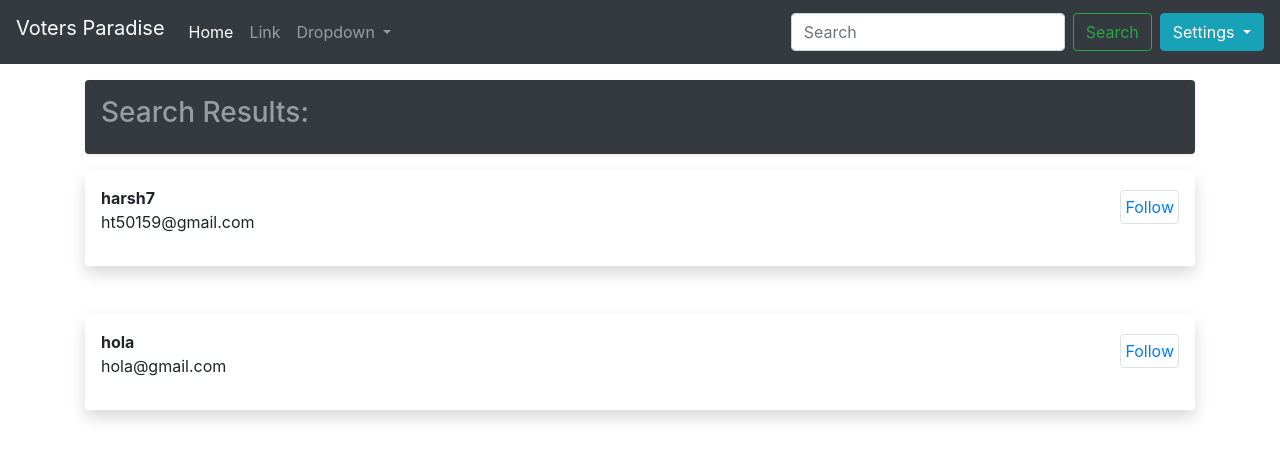
After one commit to pruthvi03/voting_question, a Django app: template votersparadise/polls/templates/search.html in a window 1280 px wide. The commit adds this page. Shown: the top 460 px of the page. Run offline with Django 3.2, Linux system fonts and the light colour scheme; a user stored in the database is signed in; data comes from the database, SQL or seed files in the repository; tables that the repository leaves empty hold one stand-in row (values such as "Sample post"); the template is opened without the code that fills it: values that come from a table or form of the project are taken from there, most other values are stand-ins (such as "Sample title", 1, 10 or a date in 2020); some libraries are stand-ins or nearby versions.

Commit message:
added search functionality

```diff
--- a/votersparadise/polls/admin.py
+++ b/votersparadise/polls/admin.py
@@ -1,6 +1,7 @@
 from django.contrib import admin
-from .models import UserFollowing,QuestionTable
+from .models import UserFollowing,QuestionTable,Groupcode
 # Register your models here.
 
 admin.site.register(UserFollowing)
 admin.site.register(QuestionTable)
+admin.site.register(Groupcode)
--- a/votersparadise/polls/templates/layout.html
+++ b/votersparadise/polls/templates/layout.html
@@ -49,30 +49,13 @@
       </li>
 
     </ul>
-    <form class="form-inline my-2 my-lg-0">
-      <input class="form-control mr-sm-2" type="search" placeholder="Search" aria-label="Search">
+    <form method="get" action="/search" class="form-inline my-2 my-lg-0">
+      <input class="form-control mr-sm-2" type="search" placeholder="Search" aria-label="Search" name="search" id="search">
       <button class="btn btn-outline-success my-2 my-sm-0" type="submit">Search</button>
       {% if user.is_authenticated %}
+      {%block navbar%}
 
-      <div class="dropdown">
-        <button class="btn btn-info dropdown-toggle ml-2" type="button" id="dropdownMenuButton" data-toggle="dropdown" aria-haspopup="true" aria-expanded="false">
-          Settings
-        </button>
-        <div class="dropdown-menu dropdown-menu-right" aria-labelledby="dropdownMenuButton">
-          <div class="col">
-                  <div class="d-flex justify-content-center">
-                    <img class="rounded-circle" src="C:/Users/ht501/OneDrive/Desktop/python project/django_voting/voting-questtion/votersparadise/polls/templates/1.jpg">
-                    <br><label>{{request.user}}</label>
-                  </div>
-
-                  <a class="dropdown-item border rounded my-1" href="/logout">Profile</a>
-                  <a class="dropdown-item border rounded my-1" href="/logout">Following</a>
-                  <a class="dropdown-item border rounded my-1" href="/logout">Followers</a>
-                  <a class="dropdown-item border rounded my-1" href="/logout">Logout</a>
-          </div>
-        </div>
-      </div>
-
+      {%endblock%}
 
       {% else %}
       <button type="button" class="btn btn-outline-success ml-1 my-2 my-sm-0" data-toggle="modal" data-target="#Loginmodal">
@@ -100,7 +83,17 @@
 {%endblock%}
 </head>
 <body>
-  {%block question%}
+  {% if user.is_authenticated %}
+
+    {%block question%}
+    {%endblock%}
+  {%else%}
+
+    {%block welcome%}
+    {%endblock%}
+
+  {%endif%}
+  {%block scripts%}
   {%endblock%}
   <!-- Optional JavaScript -->
   <!-- jQuery first, then Popper.js, then Bootstrap JS -->
--- /dev/null
+++ b/votersparadise/polls/templates/search.html
@@ -0,0 +1,87 @@
+{% extends 'layout.html' %}
+
+{% block title %}Search Results{% endblock %}
+
+{%block style%}
+    <style>
+        @media (min-width: 768px)
+        .container,.container-md, .container-sm {
+            max-width: 720px;
+        }
+        @media (min-width: 576px)
+        .container, .container-sm {
+            max-width: 540px;
+        }
+        @media (min-width: 768px)
+        .container {
+            max-width: 720px;
+        }
+        @media (min-width: 576px)
+        .container {
+            max-width: 540px;
+        }
+
+
+        .container {
+            width: 100%;
+            padding-right: 15px;
+            padding-left: 15px;
+            margin-right: auto;
+            margin-left: auto;
+        }
+    </style>
+{%endblock%}
+{%block navbar%}
+      <div class="dropdown">
+        <button class="btn btn-info dropdown-toggle ml-2" type="button" id="dropdownMenuButton" data-toggle="dropdown" aria-haspopup="true" aria-expanded="false">
+          Settings
+        </button>
+        <div class="dropdown-menu dropdown-menu-right" aria-labelledby="dropdownMenuButton">
+          <div class="col">
+                  <div class="d-flex justify-content-center my-2">
+                    <br><label>Hello, {{request.user |truncatechars:10}}</label>
+                  </div>
+                  {%for following in following%}
+                  <div class="entity">
+                    <a class="dropdown-item border rounded my-1" href="/profile"><svg class="bi bi-person-fill mx-1" width="1em" height="1em" viewBox="0 0 16 16" fill="currentColor" xmlns="http://www.w3.org/2000/svg">
+                      <path fill-rule="evenodd" d="M3 14s-1 0-1-1 1-4 6-4 6 3 6 4-1 1-1 1H3zm5-6a3 3 0 1 0 0-6 3 3 0 0 0 0 6z"/>
+                    </svg>Profile</a>
+                    <a class="dropdown-item border rounded my-1" href="/following">Following</a>
+                    <a class="dropdown-item border rounded my-1" href="/followers">{{following}}Followers</a>
+                    <a class="dropdown-item border rounded my-1" href="/logout">Logout</a>
+                  </div>
+                  {%endfor%}
+          </div>
+        </div>
+      </div>
+      {%endblock%}
+
+      {%block question%}
+<div class="container">
+<div class="row" id="head">
+  <div class="col">
+  <div class="bg-dark p-3 my-3 text-white-50 rounded shadow-sm" >
+    <h3>Search Results:</h3>
+  </div>
+  </div>
+</div>
+<div class="row">
+  <div class="col">
+
+    {% for user in result%}
+    <div class="shadow p-3 mb-5 bg-white rounded">
+      <div class="user">
+
+        <a class="float-right border rounded my-1 p-1" href="/follow">Follow</a>
+
+
+
+        <strong>{{user.username}}</strong>
+        <p>{{user.email}}</p>
+
+      </div>
+
+    </div>
+    {%endfor%}
+
+{%endblock%}
--- a/votersparadise/polls/urls.py
+++ b/votersparadise/polls/urls.py
@@ -7,5 +7,11 @@ urlpatterns = [
  path(r"passwordreset",views.passreset,name= "handlePasswordReset"),
   path(r"login",views.handlelogin,name = "handlelogin"),
  path(r"logout",views.handlelogout,name = "handlelogout"),
+ path(r"profile",views.profile,name = "profile"),
+ path(r"search",views.search,name = "search"),
+ path(r"following",views.following,name = "following"),
+ path(r"followers",views.followers,name = "followers"),
+  path(r"follow",views.follow,name = "follow"),
+
 
 ]
```
Also changed, not shown: votersparadise/polls/models.py (+6 -2 lines), votersparadise/polls/templates/index.html (+100 -5 lines), votersparadise/polls/templates/profile.html (added, +11 -0 lines), votersparadise/polls/views.py (+18 -0 lines), votersparadise/db.sqlite3, votersparadise/polls/migrations/0006_auto_20200601_0040.py (added), votersparadise/polls/templates/follow.html (added).
